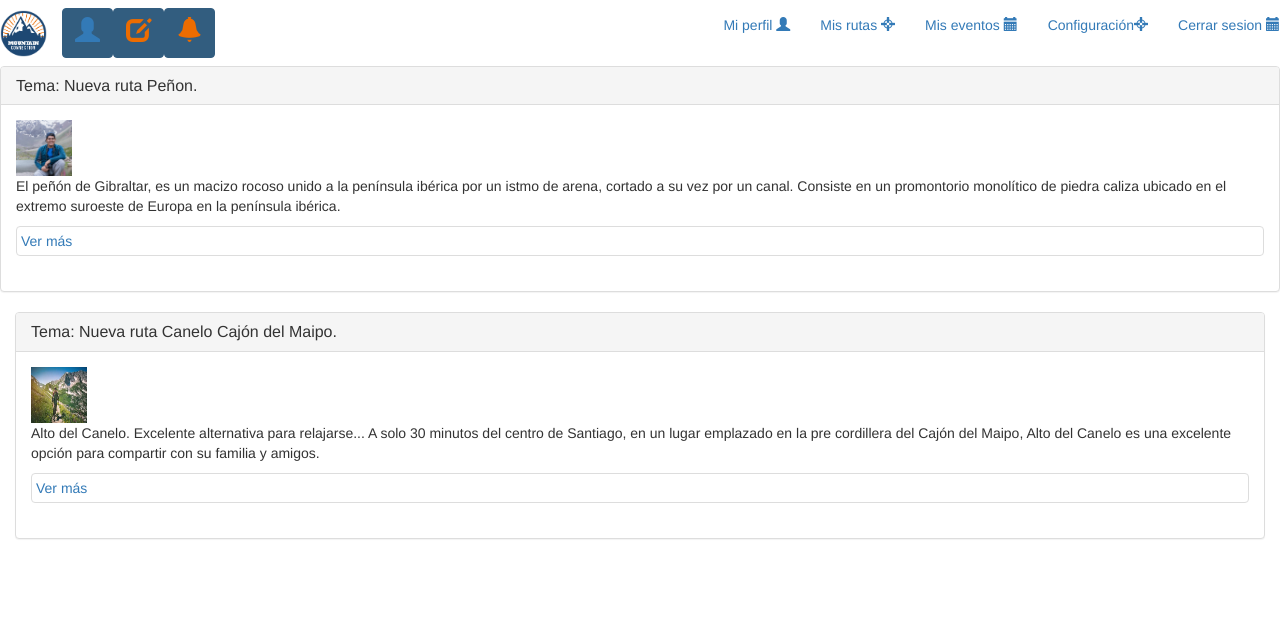
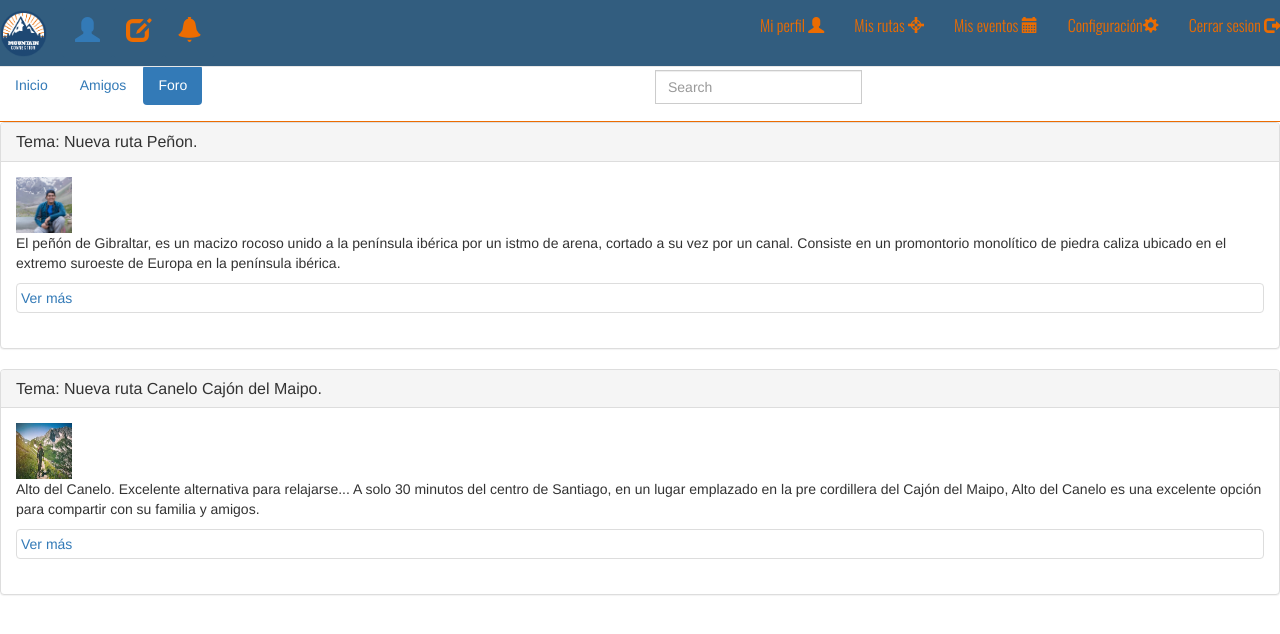
Before and after one commit to NatyNatur/mountain_connection, a plain HTML site: page foro.html in a window 1280 px wide. Drawn offline with nearby package versions, Linux system fonts and the light colour scheme.

Commit message:
foro modificado

```diff
--- a/foro.html
+++ b/foro.html
@@ -12,12 +12,16 @@
   <!-- google fonts Awesome-->
   <link href="https://fonts.googleapis.com/css?family=Roboto+Condensed:300,300i,400,700|Roboto:100,300,300i,400|Oswald:300,700" rel="stylesheet">
   <!-- css -->
+  <link rel="stylesheet" href="assets/css/style2.css">
   <link rel="stylesheet" type="text/css" href="assets/css/style3.css">
   <!-- jQuery -->
   <script src="https://ajax.googleapis.com/ajax/libs/jquery/3.2.1/jquery.min.js"></script>
 </head>
 <body>
   <header>
+    <nav class="navbar navbar-default navbar-fixed-top">
+      <div class="container-fluid">
+        <!-- Brand and toggle get grouped for better mobile display -->
         <div class="row">
           <div class="navbar-header">
             <button type="button" class="navbar-toggle collapsed btn-header" data-toggle="collapse" data-target="#bs-example-navbar-collapse-1" aria-expanded="false" id="btn-header">
@@ -26,8 +30,8 @@
             </button>
             <button type="button" class="btn btn-default navbar-btn btn-header" id="btn-notificacion"><span class="glyphicon glyphicon-bell" aria-hidden="true"></span></button>
             <button type="button" class="btn btn-default navbar-btn btn-header" id="btn-post" data-toggle="modal" data-target="#modalPosteo"><span class="glyphicon glyphicon-edit" aria-hidden="true"></span></button>
-	            <button type="button" class="btn btn-default navbar-btn btn-header" id="btn-amigos"><a href="index3.html"><span class="glyphicon glyphicon-user" aria-hidden="true"></span></a></button>
-
+            <button type="button" class="btn btn-default navbar-btn btn-header" id="btn-amigos"><a href="index3.html"><span class="glyphicon glyphicon-user" aria-hidden="true"></span></a>
+            </button>
             <a class="navbar-brand logo-nav" href="#"> <span><img alt="Brand" class="imglogo" src="assets/img/logo.png" ></span></a>
           </div>
           <!-- Collect the nav links, forms, and other content for toggling -->
@@ -37,14 +41,28 @@
               <li><a href="#">Mis rutas <span class="glyphicon glyphicon-screenshot" aria-hidden="true"></span></a></li>
               <li><a href="#">Mis eventos <span class="glyphicon glyphicon-calendar" aria-hidden="true"></span></a></li>
               <li role="separator" class="divider"></li>
-	              <li><a href="#">Configuración<span class="glyphicon glyphicon-screenshot" aria-hidden="true"></span></a></li>
-	              <li><a href="index.html">Cerrar sesion <span class="glyphicon glyphicon-calendar" aria-hidden="true"></span></a></li>
-
+              <li><a href="#">Configuración<span class="glyphicon glyphicon-cog" aria-hidden="true"></span></a></li>
+              <li><a href="index.html">Cerrar sesion <span class="glyphicon glyphicon-log-out" aria-hidden="true"></span></a></li>
+            </ul>
+          </div><!-- /.navbar-collapse -->
+        </div> <!-- /.row -->
+      </div><!-- /.container-fluid -->
+    </nav>
+  </header>
+  <section class="eyes row">
+    <div class="col-xs-6 col-sm-6">
+      <ul class="nav nav-pills">
+        <li role="presentation"><a href="index2.html">Inicio</a></li>
+        <li role="presentation"><a href="index3.html">Amigos</a></li>
+        <li role="presentation" class="active"><a href="foro.html">Foro</a></li>
       </ul>
     </div>
+    <div class="col-xs-6 col-sm-6 search">
+      <div class="input-group">
+        <input type="text" class="form-control" placeholder="Search" aria-describedby="basic-addon1">
       </div>
-	    </nav>
-	</header>
+    </div>
+  </section>
   <section>
     <div class="container-fluid">
         <div class="row">
@@ -58,8 +76,6 @@
               <a href="#" class="thumbnail">Ver más</a>
             </div>
           </div>
-				</div>
-
           <div class="panel panel-default">
             <div class="panel-heading">
               <h3 class="panel-title">Tema: Nueva ruta Canelo Cajón del Maipo.</h3>
@@ -70,8 +86,9 @@
               <a href="#" class="thumbnail">Ver más</a>
             </div>
           </div>
+        </div>
+    </div>
   </section>
-
   <!--scripts-->
   <script src="https://maxcdn.bootstrapcdn.com/bootstrap/3.3.7/js/bootstrap.min.js" integrity="sha384-Tc5IQib027qvyjSMfHjOMaLkfuWVxZxUPnCJA7l2mCWNIpG9mGCD8wGNIcPD7Txa" crossorigin="anonymous"></script>
   <script src="https://use.fontawesome.com/1affae7a95.js"></script>
```
Lines whose indentation alone changed are shown as unchanged.
